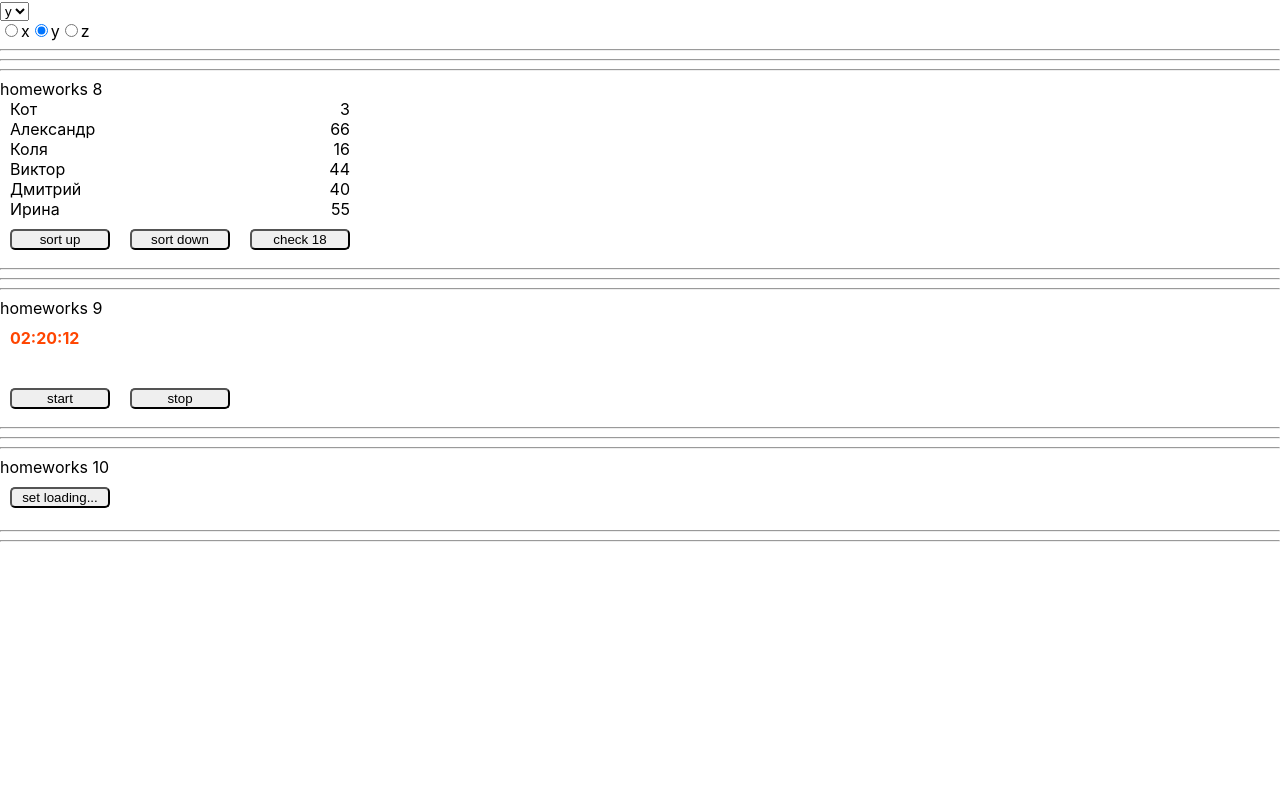
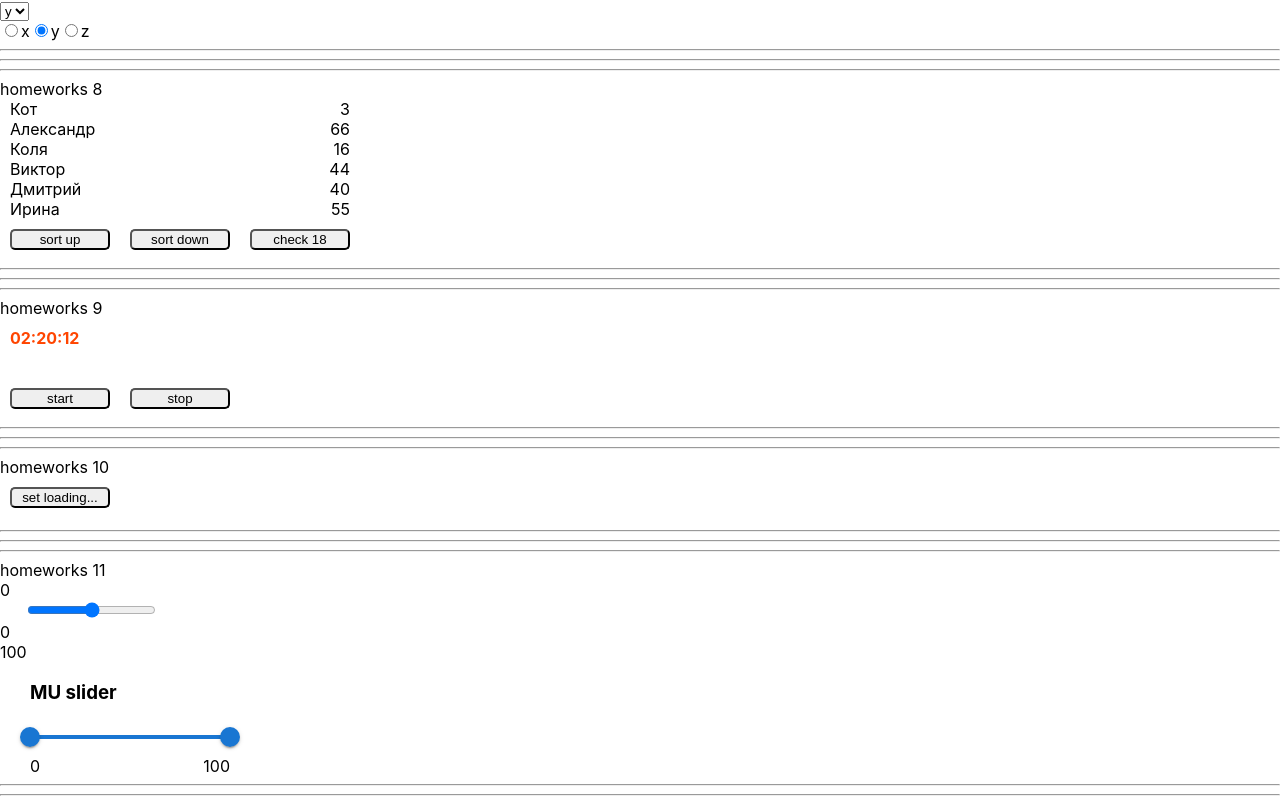
Before and after one commit to DoWhatYouL0ve/Ignat-homeworks, a React (Create React App) app: page /#/pre-junior in a window 1280 px wide. Shown: the part 1031-1835 px from the top of the page. Before the commit the page ends 1581 px from the top, so only its background shows below. Built offline with nearby package versions, Linux system fonts and the light colour scheme.

Commit message:
11th homework + GH pages

```diff
--- a/src/p1-main/m1-ui/u1-app/App.tsx
+++ b/src/p1-main/m1-ui/u1-app/App.tsx
@@ -10,6 +10,7 @@ import HW7 from "../../../p2-homeworks/h7/HW7";
 import HW8 from "../../../p2-homeworks/h8/HW8";
 import HW9 from "../../../p2-homeworks/h9/HW9";
 import HW10 from '../../../p2-homeworks/h10/HW10';
+import HW11 from '../../../p2-homeworks/h11/HW11';
 
 function App() {
     return (
@@ -25,6 +26,7 @@ function App() {
             <HW8/>
             <HW9/>
             <HW10/>
+            <HW11/>
 
         </div>
     )
--- a/src/p2-homeworks/h11/HW11.tsx
+++ b/src/p2-homeworks/h11/HW11.tsx
@@ -1,10 +1,21 @@
+import { Slider } from '@mui/material'
 import React, {useState} from 'react'
 import SuperRange from './common/c7-SuperRange/SuperRange'
 import SuperDoubleRange from './common/c8-SuperDoubleRange/SuperDoubleRange'
 
 function HW11() {
-    const [value1, setValue1] = useState(0)
-    const [value2, setValue2] = useState(100)
+    const [value1, setValue1] = useState<number>(0)
+    const [value2, setValue2] = useState<number>(100)
+
+    const [value, setValue] = useState<number[]>([value1, value2]);
+    const handleChange = (event: Event, newValue: number | number[]) => {
+        setValue(newValue as number[]);
+    };
+
+    const superDoubleChangeHandler = (value: number[]) => {
+
+    }
+
 
     return (
         <div>
@@ -15,16 +26,25 @@ function HW11() {
             <div>
                 <span>{value1}</span>
                 <SuperRange
-                    // сделать так чтоб value1 изменялось
+                    onChangeRange={(value)=> setValue1(value)}
                 />
             </div>
 
             <div>
                 <span>{value1}</span>
                 <SuperDoubleRange
-                    // сделать так чтоб value1 и value2 изменялось
+                    value={[value1, value2]}
+                    onChangeRange={superDoubleChangeHandler}
                 />
                 <span>{value2}</span>
+            </div>
+            <div style={{width: 200, marginLeft: 30}}>
+                <h3>MU slider</h3>
+                <Slider value={value}
+                onChange={handleChange}/>
+                <div style={{display: 'flex', flexDirection: 'row', justifyContent: 'space-between'}}>
+                    <span>{value[0]}</span><span>{value[1]}</span>
+                </div>
             </div>
 
             <hr/>
--- a/src/p2-homeworks/h11/common/c7-SuperRange/SuperRange.module.css
+++ b/src/p2-homeworks/h11/common/c7-SuperRange/SuperRange.module.css
@@ -1,3 +1,7 @@
 .range {
 
 }
+.rangeContainer {
+    width: 310px;
+    margin-left: 25px;
+}
--- a/src/p2-homeworks/h11/common/c7-SuperRange/SuperRange.tsx
+++ b/src/p2-homeworks/h11/common/c7-SuperRange/SuperRange.tsx
@@ -28,7 +28,7 @@ const SuperRange: React.FC<SuperRangePropsType> = (
     const finalRangeClassName = `${s.range} ${className ? className : ''}`
 
     return (
-        <>
+        <div className={s.rangeContainer}>
             <input
                 type={'range'}
                 onChange={onChangeCallback}
@@ -36,7 +36,7 @@ const SuperRange: React.FC<SuperRangePropsType> = (
 
                 {...restProps} // отдаём инпуту остальные пропсы если они есть (value например там внутри)
             />
-        </>
+        </div>
     )
 }
 
--- a/src/p2-homeworks/h11/common/c8-SuperDoubleRange/SuperDoubleRange.tsx
+++ b/src/p2-homeworks/h11/common/c8-SuperDoubleRange/SuperDoubleRange.tsx
@@ -15,9 +15,9 @@ const SuperDoubleRange: React.FC<SuperDoubleRangePropsType> = (
     // сделать самому, можно подключать библиотеки
 
     return (
-        <>
-            DoubleRange
-        </>
+        <div>
+
+        </div>
     )
 }
 
```
Also changed, not shown: package.json (+9 -0 lines), 1 other file (tests, documents, lock files or other folders).
